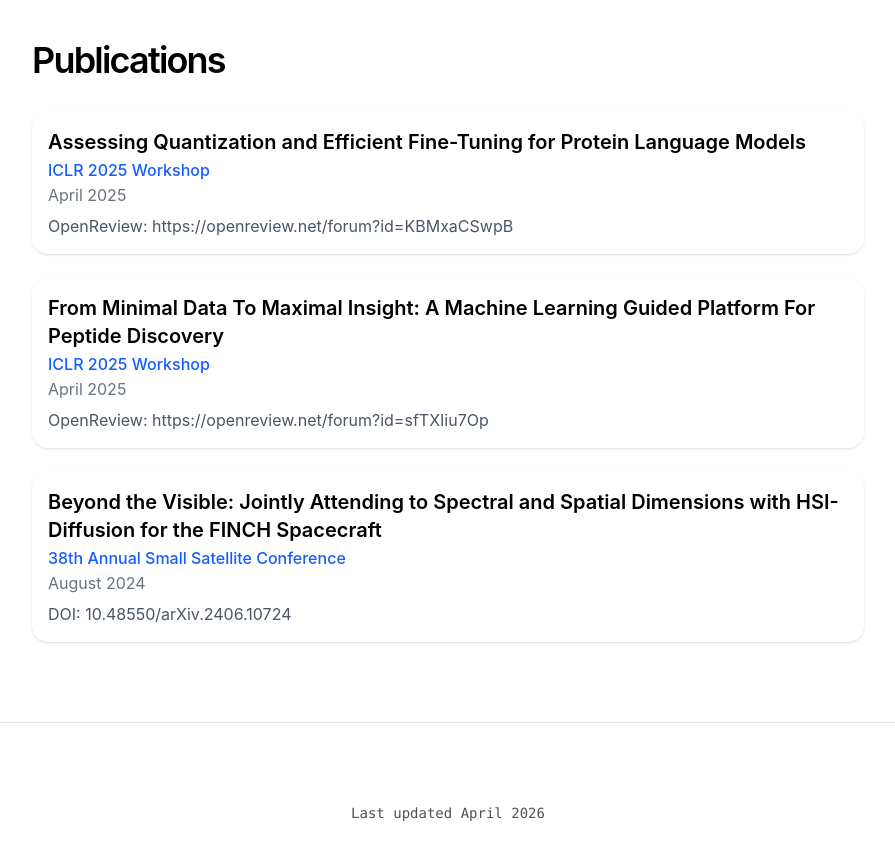
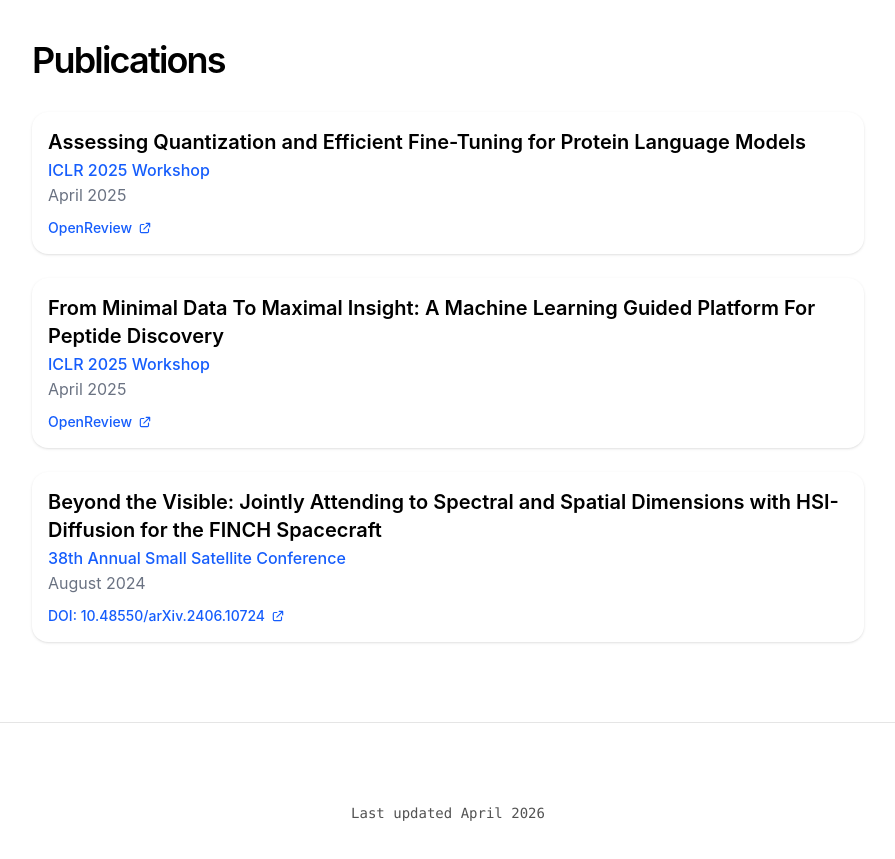
Before and after one commit to matthxie/portfolio-website, a Next.js app: page / in a window 1280 px wide. Shown: the part 3580-4439 px from the top of the page, without its empty margins (320-1215 px from the left). Built offline with nearby package versions, Linux system fonts and the light colour scheme.

Commit message:
update github links

```diff
--- a/app/components/ExperienceCard.tsx
+++ b/app/components/ExperienceCard.tsx
@@ -31,7 +31,9 @@
           <p className="text-base text-gray-500 dark:text-gray-400 leading-snug">{date}</p>
         </div>
 
-        <p className="text-base text-gray-600 dark:text-gray-400">{description}</p>
+        {description && (
+          <p className="text-base text-gray-600 dark:text-gray-400">{description}</p>
+        )}
 
         {links && links.length > 0 && (
           <div className="flex flex-col gap-1.5 mt-1">
--- a/app/page.tsx
+++ b/app/page.tsx
@@ -17,7 +17,7 @@
                   with embedding and extraction (BGE-small, GLiNER, YAKE) running fully on-device.",
     stack: ["Python", "PyTorch", "Electron", "SQLite", "MCP"],
     links: [
-      { label: "GitHub", url: "https://github.com/yourproject" },
+      { label: "GitHub", url: "https://github.com/matthxie/loregraph" },
     ],
   },
   {
@@ -25,7 +25,7 @@
     description: "Developed a DQN agent to play tetris on a custom-built classic Tetris environment.",
     stack: ["PyTorch", "Python"],
     links: [
-      { label: "GitHub", url: "https://github.com/yourproject" },
+      { label: "GitHub", url: "https://github.com/matthxie/Tetris-bot" },
     ],
   },
   {
@@ -34,7 +34,7 @@
                   user information and interaction history to provide a smooth conversational experience.",
     stack: ["AWS", "OpenAI", "Python", "Twilio"],
     links: [
-      { label: "GitHub", url: "https://github.com/yourproject" },
+      { label: "GitHub", url: "https://github.com/matthxie/AI-Customer-Service-Call" },
     ],
   },
   {
@@ -42,7 +42,7 @@
     description: "Co-developed a novel 3D diffusion model to denoise hyperspectral satellite images.",
     stack: ["Diffusion", "CNN", "Pytorch", "Python"],
     links: [
-      { label: "GitHub", url: "https://github.com/yourproject" },
+      { label: "GitHub", url: "https://github.com/utat-ss/FINCH-destriping" },
     ],
   },
 ];
@@ -129,24 +129,33 @@
     date: "April 2025",
     title: "Assessing Quantization and Efficient Fine-Tuning for Protein Language Models",
     company: "ICLR 2025 Workshop",
-    description: "OpenReview: https://openreview.net/forum?id=KBMxaCSwpB",
+    description: "",
     stack: [],
+    links: [
+      { label: "OpenReview", url: "https://openreview.net/forum?id=KBMxaCSwpB" },
+    ],
   },
   {
     date: "April 2025",
     title: "From Minimal Data To Maximal Insight: A Machine Learning Guided Platform For \
             Peptide Discovery",
     company: "ICLR 2025 Workshop",
-    description: "OpenReview: https://openreview.net/forum?id=sfTXIiu7Op",
+    description: "",
     stack: [],
+    links: [
+      { label: "OpenReview", url: "https://openreview.net/forum?id=sfTXIiu7Op" },
+    ],
   },
   {
     date: "August 2024",
     title: "Beyond the Visible: Jointly Attending to Spectral and Spatial Dimensions with \
             HSI-Diffusion for the FINCH Spacecraft",
     company: "38th Annual Small Satellite Conference",
-    description: "DOI: 10.48550/arXiv.2406.10724",
+    description: "",
     stack: [],
+    links: [
+      { label: "DOI: 10.48550/arXiv.2406.10724", url: "https://doi.org/10.48550/arXiv.2406.10724" },
+    ],
   },
 ]
 
```
